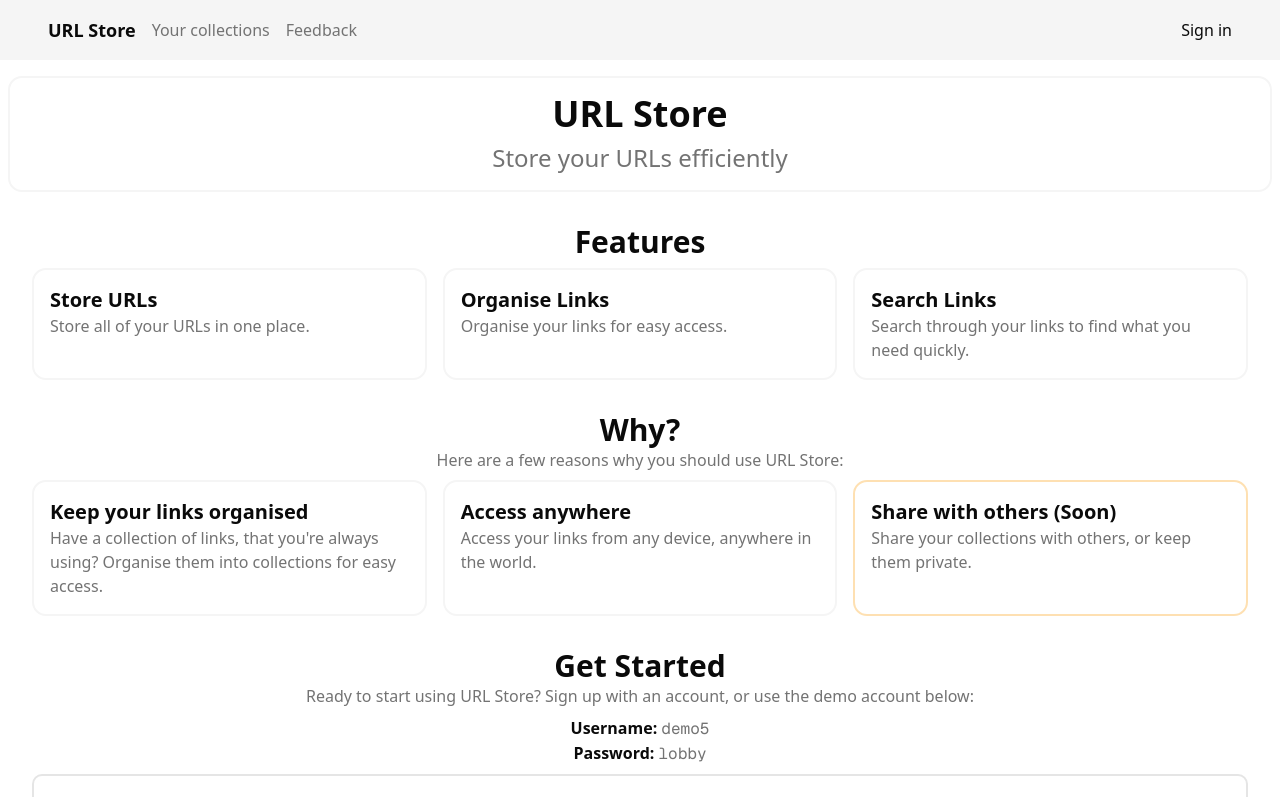
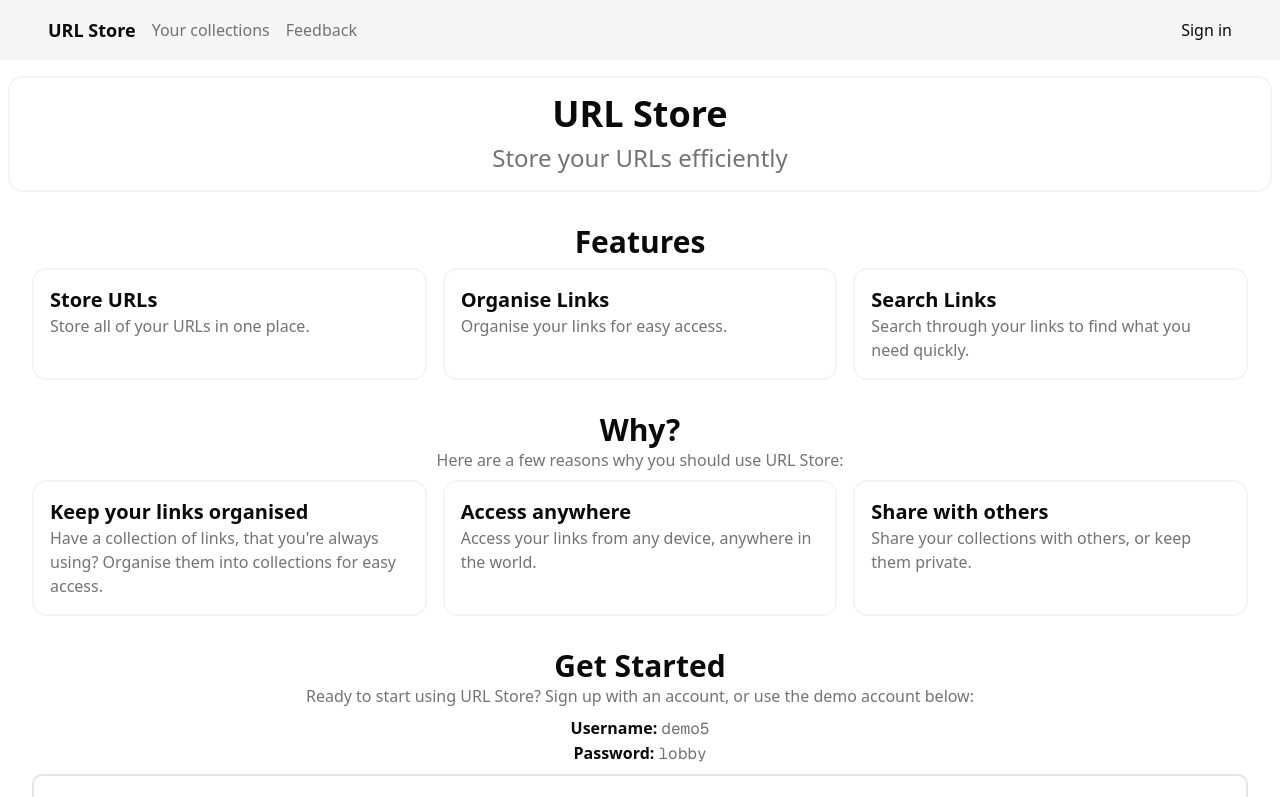
Before and after one commit to editid0/urlcollection, a Next.js app in the folder urlcollect/: page / in a window 1280 px wide. Shown: the top 797 px of the page. Built offline with nearby package versions, Linux system fonts and the light colour scheme; no server answers.

Commit message:
Update homepage

```diff
--- a/urlcollect/app/page.jsx
+++ b/urlcollect/app/page.jsx
@@ -26,9 +26,8 @@ const why = [
 		description: "Access your links from any device, anywhere in the world.",
 	},
 	{
-		title: "Share with others (Soon)",
+		title: "Share with others",
 		description: "Share your collections with others, or keep them private.",
-		border: "border-amber-500/30"
 	},
 ]
 
```
